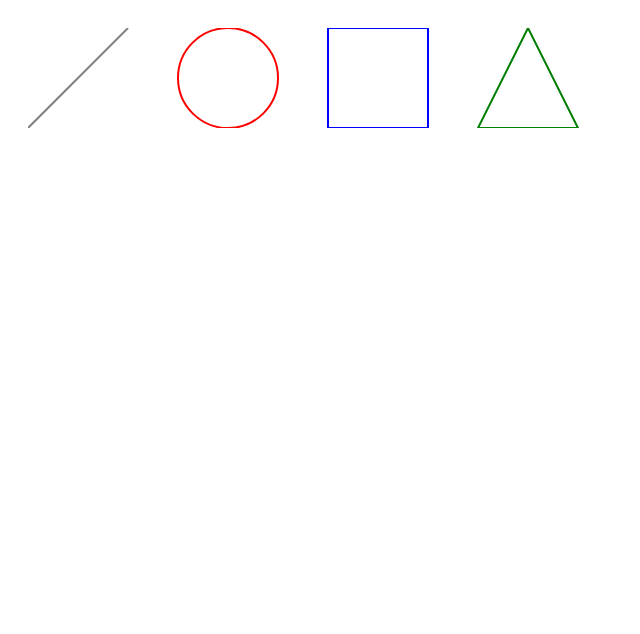
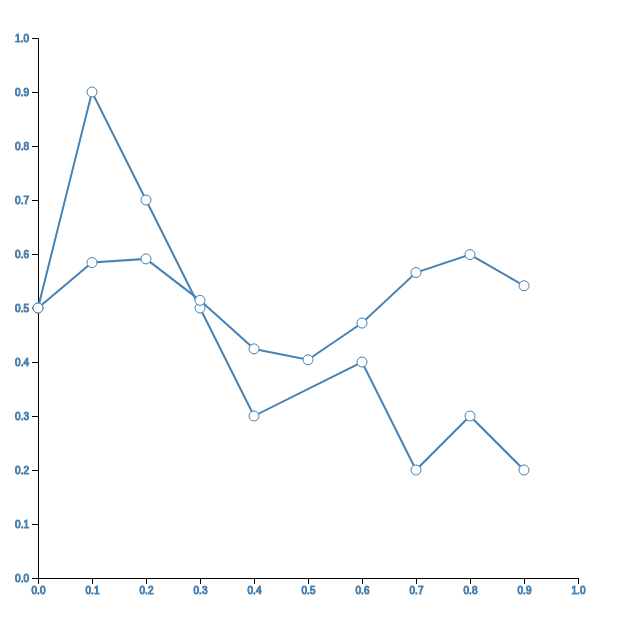
Before and after one commit to ChakrabortyShruti-zz/sineGraph, a plain HTML site: page public/index.html in a window 1280 px wide. Shown: the whole page, without its empty margins (0-640 px from the left). Drawn offline with Linux system fonts and the light colour scheme.

Commit message:
Add scatterplot to make the graph visually more informative

```diff
--- a/public/css/styleSheet.css
+++ b/public/css/styleSheet.css
@@ -24,3 +24,15 @@
 	stroke: green;
 	margin: 25px;
 }
+
+.graph{
+	fill: none;
+	stroke: steelblue;
+	stroke-width:2;
+}
+
+.hollow-circle{
+	fill: white;
+	stroke: steelblue;
+	stroke-width:1;
+}
--- a/public/index.html
+++ b/public/index.html
@@ -7,7 +7,7 @@
 	<script type="text/javascript" src="./js/d3.v4.min.js"></script>
 </head>
 <body>
-	<script type="text/javascript" src="./js/shapes.js"></script>
-	<div class="shapes"></div>
+	<script type="text/javascript" src="./js/graph.js"></script>
+	<!-- <div class="shapes"></div> -->
 </body>
 </html>
--- /dev/null
+++ b/public/js/graph.js
@@ -0,0 +1,86 @@
+const MARGIN = 30;
+const HEIGHT = 600;
+const WIDTH = 600;
+const INNER_WIDTH = WIDTH - 2*MARGIN;
+const INNER_HEIGHT = HEIGHT - 2*MARGIN;
+
+var _xScale,_yScale;
+var setOfPoints = [{x:0,y:5},{x:1,y:9},{x:2,y:7},{x:3,y:5},{x:4,y:3},{x:6,y:4},{x:7,y:2},{x:8,y:3},{x:9,y:2}];
+var generateSineValues = function(){
+	var sineValues = [];
+	for (var i = 0; i < 10; i++) {
+		sineValues.push({x:i,y:Math.sin(i)})
+	}
+	return sineValues;
+}
+
+var createSvg = function(){
+	d3.select('body')
+		.append('svg')
+		// .classed('graph',true)
+		.attr('width',WIDTH)
+		.attr('height',HEIGHT);
+
+	_xScale = d3.scaleLinear().domain([0.0,1.0]).range([0,INNER_WIDTH]);
+	_yScale = d3.scaleLinear().domain([0.0,1.0]).range([INNER_HEIGHT,0]);
+
+	var xAxis = d3.axisBottom(_xScale).ticks(10);
+	d3.select('svg')
+		.append('g')
+		.attr('transform', 'translate('+MARGIN+', '+(HEIGHT - MARGIN)+')')
+		.call(xAxis);
+
+	var yAxis =  d3.axisLeft(_yScale).ticks(10);
+	d3.select('svg')
+		.append('g')
+		.attr('transform', 'translate('+MARGIN+','+MARGIN+')')
+		.call(yAxis);
+}
+
+var drawLineGraph = function(){
+	var graph = d3.select('svg')
+		.append('g')
+		.classed('graph',true)
+		.attr('transform', 'translate('+MARGIN+', '+MARGIN+')');
+
+	var pointPath = d3.line()
+		.x(function(d){ return _xScale(d.x/10)})
+		.y(function(d){ return _yScale(d.y/10)});
+	graph.append('path').classed('point',true).attr('d',pointPath(setOfPoints));
+
+	var sinPath = d3.line()
+		.x(function(d){ return _xScale(d.x/10)})
+		.y(function(d){ return _yScale((5+d.y)/10)});
+	graph.append('path').classed('sin',true).attr('d',sinPath(generateSineValues()));
+}
+
+var drawScatterPlot = function(){
+	var circle = d3.select('svg')
+		.classed('hollow-circle',true)
+		.append('g')
+		.attr('transform', 'translate('+MARGIN+', '+MARGIN+')');
+
+	circle.append('g')
+		.selectAll('circle')
+		.data(setOfPoints)
+		.enter()
+		.append('circle')
+		.attr('cx',function(d){return _xScale(d.x/10)})
+		.attr('cy',function(d){return _yScale(d.y/10)})
+		.attr('r',5);
+
+	circle.append('g')
+		.selectAll('circle')
+		.data(generateSineValues())
+		.enter()
+		.append('circle')
+		.attr('cx',function(d){return _xScale(d.x/10)})
+		.attr('cy',function(d){return _yScale((5+d.y)/10)})
+		.attr('r',5)
+}
+
+window.onload = function(){
+	createSvg();
+	drawLineGraph();
+	drawScatterPlot();
+}
--- a/public/js/shapes.js
+++ b/public/js/shapes.js
@@ -40,3 +40,7 @@ window.onload = function(){
 	drawShape('square','rect',square);
 	drawShape('triangle','polygon',triangle);
 }
+// {line: {x1:0,y1:100,x2:100,y2:0},svgElement:'line'}
+// {circle : {cx:50,cy:50,r:50},svgElement: 'circle'}
+// {square : {width:100,height:100},svgElement : 'rect'}
+// {triangle : {points:'0,100 100,100 50,0'},svgElement: 'polygon'}
```
